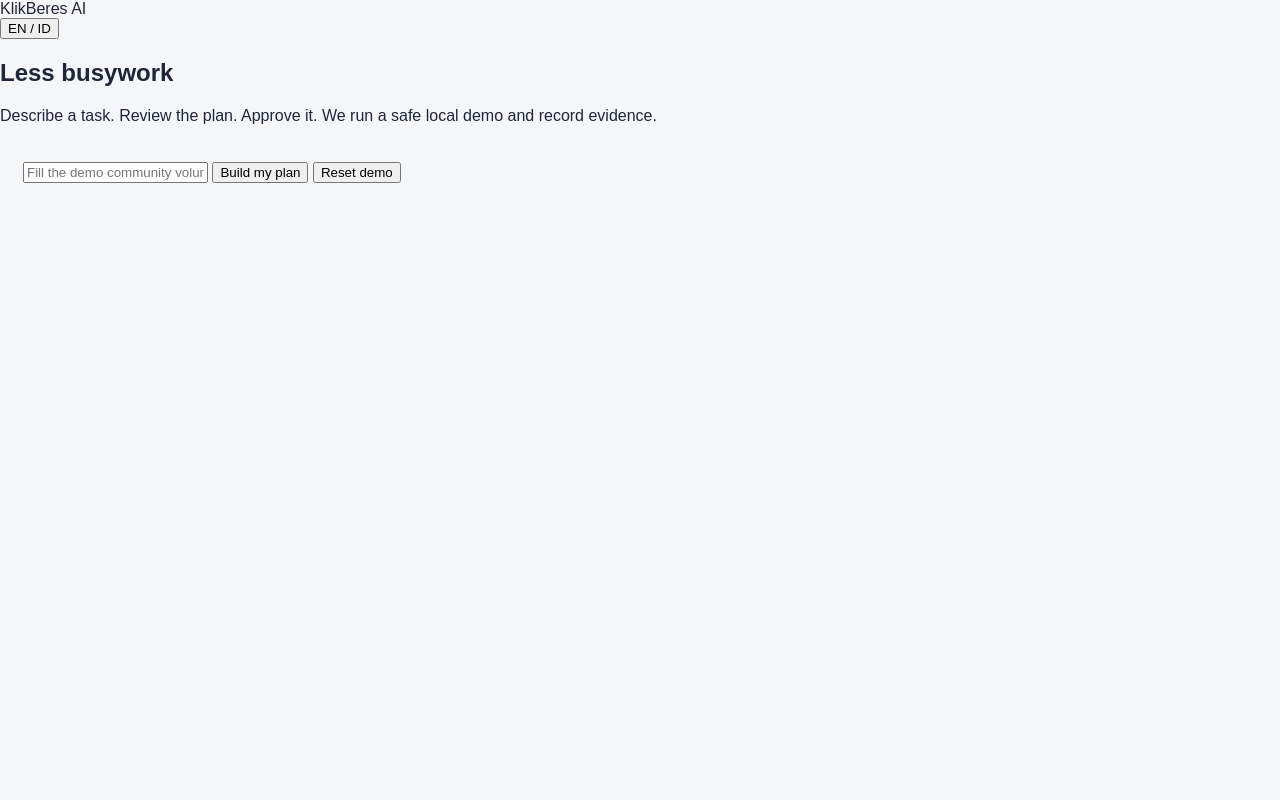
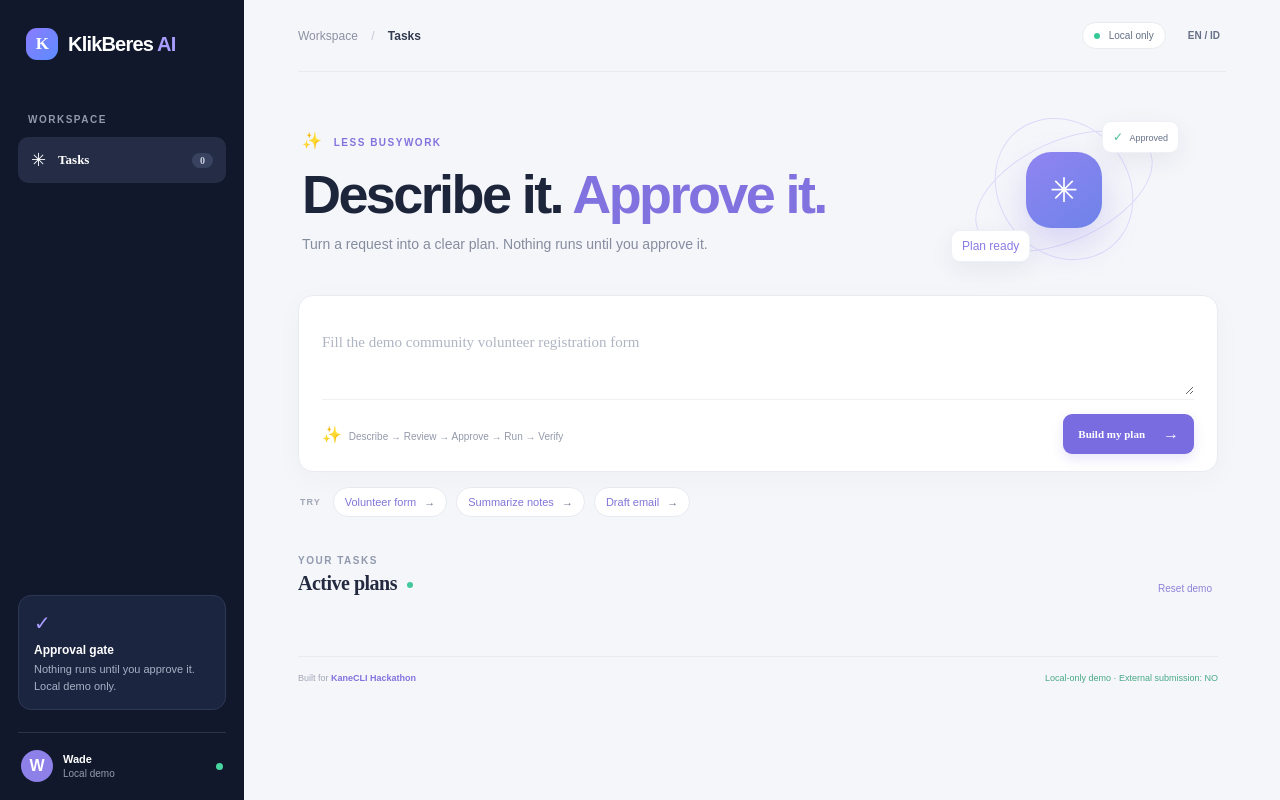
Before and after one commit to wadezigh96/klikberes-ai, a website: page public/index.html in a window 1280 px wide. Drawn offline with Linux system fonts and the light colour scheme.

Commit message:
Restore full UI and fix Vercel routing for live demo

```diff
--- a/api/health.js
+++ b/api/health.js
@@ -1,8 +1,9 @@
 export default function handler(req, res) {
+  res.setHeader("Access-Control-Allow-Origin", "*");
   res.status(200).json({
     ok: true,
     app: "KlikBeres AI",
     version: "0.1.0",
-    time: new Date().toISOString(),
+    time: new Date().toISOString()
   });
 }
--- a/public/index.html
+++ b/public/index.html
@@ -7,26 +7,87 @@
   <link rel="stylesheet" href="/styles.css" />
 </head>
 <body>
-  <header>
-    <div class="logo">KlikBeres AI</div>
-    <button id="langToggle" class="ghost">EN / ID</button>
-  </header>
+  <div class="app-shell">
+    <aside class="sidebar">
+      <a class="brand" href="/">
+        <span class="brand-mark">K</span>
+        <span>KlikBeres <span class="brand-accent">AI</span></span>
+      </a>
+      <div class="workspace-label">WORKSPACE</div>
+      <button class="nav-item active"><span>✳</span> Tasks <span class="nav-count" id="task-count">0</span></button>
+      <div class="sidebar-bottom">
+        <div class="trust-card">
+          <div class="trust-icon">✓</div>
+          <strong>Approval gate</strong>
+          <p>Nothing runs until you approve it. Local demo only.</p>
+        </div>
+        <div class="profile">
+          <div class="avatar">W</div>
+          <div><strong>Wade</strong><small>Local demo</small></div>
+          <div class="online-dot"></div>
+        </div>
+      </div>
+    </aside>
 
-  <main>
-    <section class="hero">
-      <h1 data-i18n="hero">Less busywork</h1>
-      <p data-i18n="sub">Describe a task. Review the plan. Approve it. We run a safe local demo and record evidence.</p>
-    </section>
+    <main class="main">
+      <div class="topbar">
+        <div class="breadcrumb">Workspace <span>/</span> <strong>Tasks</strong></div>
+        <div class="top-actions">
+          <div class="local-pill"><i></i> Local only</div>
+          <button class="language" id="language-toggle">EN / ID</button>
+        </div>
+      </div>
 
-    <section class="composer">
-      <input id="taskInput" placeholder="Fill the demo community volunteer registration form" />
-      <button id="buildPlan">Build my plan</button>
-      <button id="reset" class="ghost">Reset demo</button>
-    </section>
+      <section class="welcome">
+        <div>
+          <div class="eyebrow"><span class="sparkle">✨</span> LESS BUSYWORK</div>
+          <h1>Describe it. <span>Approve it.</span></h1>
+          <p class="welcome-copy">Turn a request into a clear plan. Nothing runs until you approve it.</p>
+        </div>
+        <div class="welcome-art" aria-hidden="true">
+          <div class="orbit orbit-one"></div>
+          <div class="orbit orbit-two"></div>
+          <div class="art-core">✳</div>
+          <div class="float-card float-check">✓ <small>Approved</small></div>
+          <div class="float-card float-task">Plan ready</div>
+        </div>
+      </section>
 
-    <section id="tasks"></section>
-  </main>
+      <section class="panel composer">
+        <textarea id="task-input" placeholder="Fill the demo community volunteer registration form"></textarea>
+        <div class="composer-footer">
+          <div class="hint"><span>✨</span> Describe → Review → Approve → Run → Verify</div>
+          <button class="primary-button" id="create-task"><span>Build my plan</span> <b>→</b></button>
+        </div>
+        <div class="error-message" id="form-error"></div>
+      </section>
 
+      <div class="suggestions">
+        <span class="suggestion-label">TRY</span>
+        <button class="suggestion-chip" data-prompt="Fill the demo community volunteer registration form">Volunteer form <span>→</span></button>
+        <button class="suggestion-chip" data-prompt="Summarize notes from the community meeting">Summarize notes <span>→</span></button>
+        <button class="suggestion-chip" data-prompt="Draft a short update email for the team">Draft email <span>→</span></button>
+      </div>
+
+      <section class="task-section">
+        <div class="section-heading">
+          <div>
+            <div class="section-kicker">YOUR TASKS</div>
+            <h2>Active plans <span class="live-dot"></span></h2>
+          </div>
+          <button class="text-button" id="reset-demo">Reset demo</button>
+        </div>
+        <div id="task-list" class="task-list"></div>
+      </section>
+
+      <footer>
+        <div>Built for <b>KaneCLI Hackathon</b></div>
+        <div class="footer-safe">Local-only demo · External submission: NO</div>
+      </footer>
+    </main>
+  </div>
+
+  <div class="toast" id="toast"></div>
   <script src="/app.js"></script>
 </body>
 </html>
```
Also changed, not shown: vercel.json.
